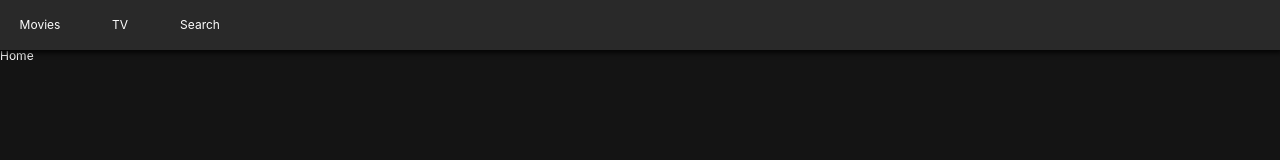
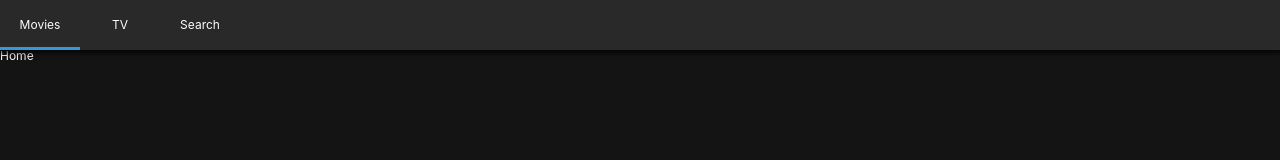
Before and after one commit to dongYoun2/younflix, a React (Create React App) app: page / in a window 1280 px wide. Shown: the top 160 px of the page. Built offline with nearby package versions, Linux system fonts and the light colour scheme.

Commit message:
location aware Header

```diff
--- a/src/components/App.js
+++ b/src/components/App.js
@@ -5,8 +5,8 @@
 function App() {
   return (
     <>
-    <Router />
-    <GlobalStyle />
+      <Router />
+      <GlobalStyle />
     </>
   );
 }
--- a/src/components/GlobalStyle.js
+++ b/src/components/GlobalStyle.js
@@ -1,4 +1,4 @@
-import {createGlobalStyle } from 'styled-components';
+import { createGlobalStyle } from 'styled-components';
 import reset from 'styled-reset';
 
 const GlobalStyle = createGlobalStyle`
@@ -20,6 +20,7 @@
     color: #fdfdfd;
     padding-top: 50px;
   }
+
 `
 
 export default GlobalStyle;
--- a/src/components/Header.js
+++ b/src/components/Header.js
@@ -1,5 +1,5 @@
 import React from 'react';
-import { Link } from 'react-router-dom';
+import { Link, withRouter } from 'react-router-dom';
 import styled from 'styled-components';
 
 const StyledHeader = styled.header`
@@ -27,6 +27,12 @@
   width: 80px;
   height: 50px;
   text-align: center;
+  border-bottom: 3px solid ${props => props.current ? '#3498db' : 'transparent'};
+  transition: border-bottom-width 0.5s ease-in-out;
+  /* border-bottom-width: 3px; */
+  /* border-bottom-style: solid; */
+  /* border-bottom-color: ${props => props.current ? '#3498db' : 'transparent'}; */
+  /* transition: border-bottom-color 0.3s ease-in-out; */
 `
 
 const StyledLink = styled(Link)`
@@ -37,17 +43,17 @@
   justify-content: center;
 `
 
-function Header() {
+function Header({ location: { pathname } }) {
   return (
     <StyledHeader>
       <List>
-        <Item>
+        <Item current={pathname === '/'}>
           <StyledLink to="/">Movies</StyledLink>
         </Item>
-        <Item>
+        <Item current={pathname === '/tv'}>
           <StyledLink to="/tv">TV</StyledLink>
         </Item>
-        <Item>
+        <Item current={pathname === '/search'}>
           <StyledLink to="/search">Search</StyledLink>
         </Item>
       </List>
@@ -55,4 +61,4 @@
   );
 }
 
-export default Header;
+export default withRouter(Header);
```
